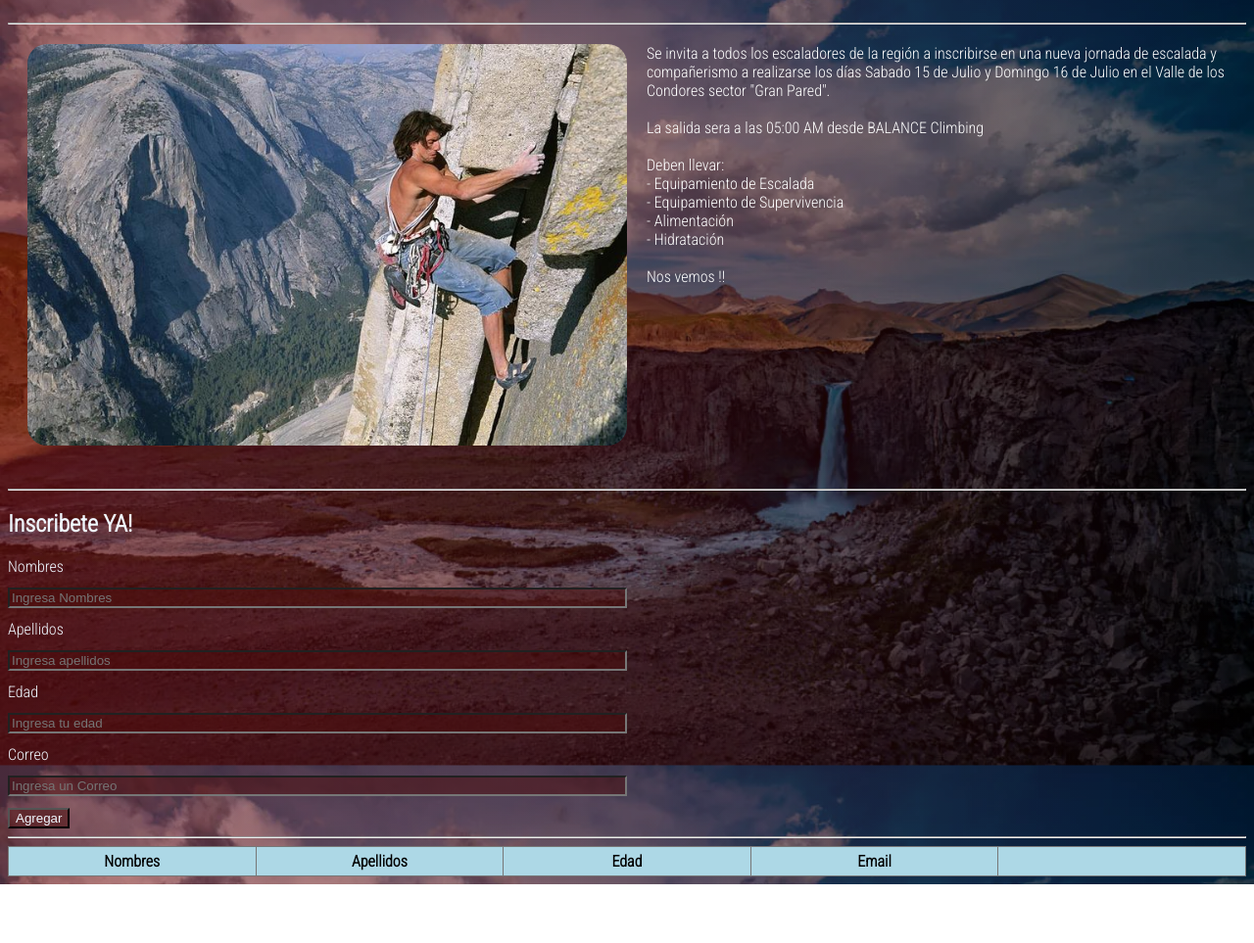
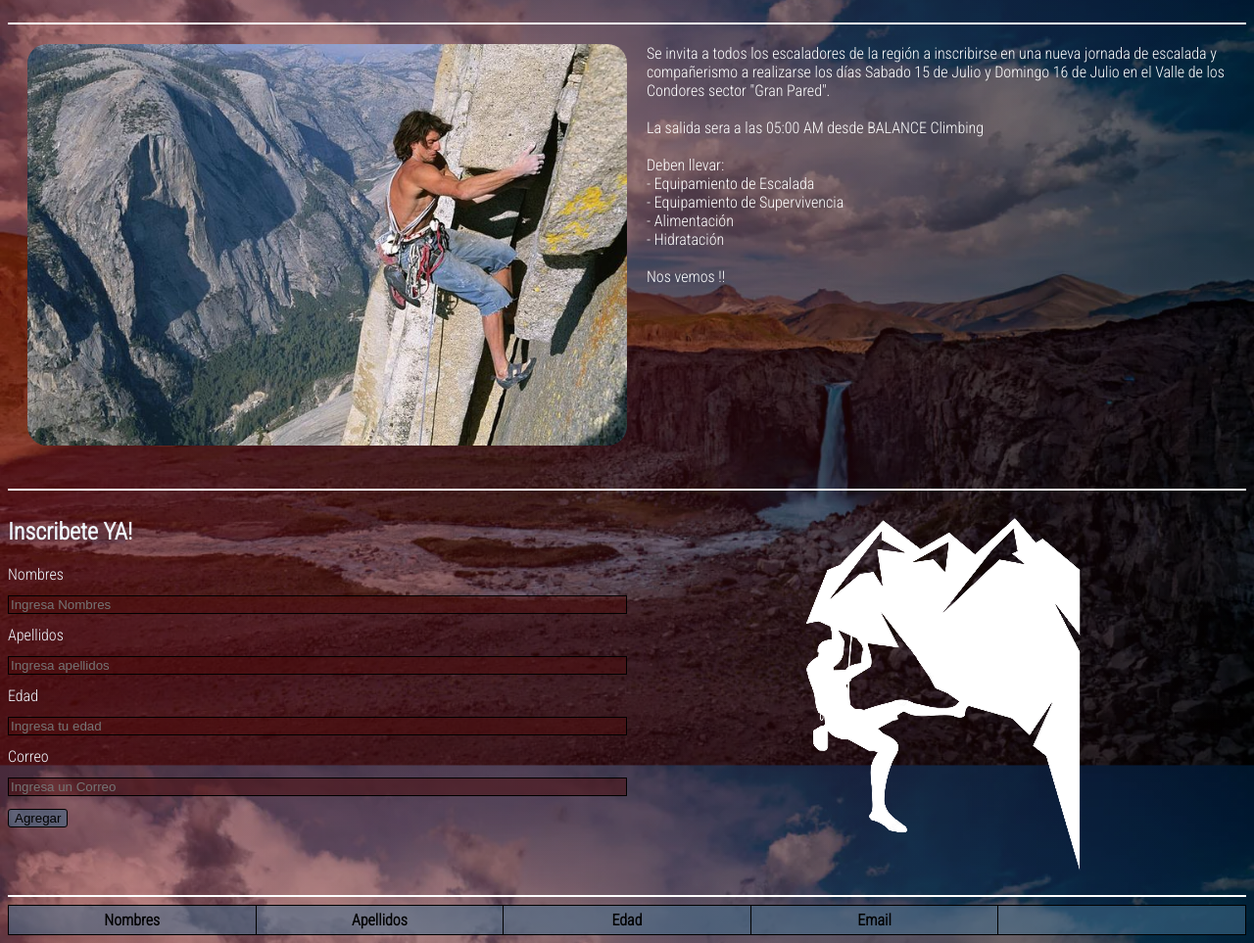
Before and after one commit to jgmoyano/Proyecto-2, a plain HTML site: page index.html in a window 1280 px wide. Shown: the part 74-1037 px from the top of the page at 98% size. Before the commit the page ends 977 px from the top, so only its background shows below. Drawn offline with Linux system fonts and the light colour scheme.

Commit message:
Se corrigen cosas de diseño

```diff
--- a/estilos.css
+++ b/estilos.css
@@ -28,9 +28,26 @@ body {
 
 }
 
+.main {
+    display: flex;
+}
+
+.main1 {
+    width: 50%;
+}
+
+.main2 {
+    width: 50%;
+    text-align: center;
+}
+
 .imagen img {
     width: 100%;
     border-radius: 20px;
+}
+
+hr {
+    border: solid 1px white
 }
 
 h2 {
@@ -44,11 +61,14 @@ form {
 input {
     background-color: rgba(78, 13, 13, 0.501);
     color: white;
+    border: solid 1px black;
 }
 
 button {
-    color: aliceblue;
-    background-color: rgba(78, 13, 13, 0.501);
+    color: rgb(0, 0, 0);
+    background-color: rgba(69, 111, 143, 0.541);
+    border: solid 1px black;
+    border-radius: 3px;
 }
 
 
@@ -57,7 +77,6 @@ button {
     flex-direction: column;
     gap: 12px;
 
-    max-width: 50%;
 }
 
 ul li {
@@ -75,11 +94,11 @@ table {
 table th,
 table td {
     padding: 5px;
-    border: solid 1px #777;
-    background-color:  rgba(255, 255, 255, 0.5);
+    border: solid 1px #000000;
+    background-color: rgba(255, 255, 255, 0.3);
 }
 
 table th {
-    background-color: lightblue;
+    background-color: rgba(69, 111, 143, 0.541);
     width: 20%;
 }
--- a/index.html
+++ b/index.html
@@ -20,7 +20,8 @@
 
         <div class="imagen"><img src="escalando.jpg" alt=""></div>
 
-        <div>Se invita a todos los escaladores de la región a inscribirse en una nueva jornada de escalada y compañerismo a realizarse
+        <div>Se invita a todos los escaladores de la región a inscribirse en una nueva jornada de escalada y
+            compañerismo a realizarse
             los días Sabado 15 de Julio y Domingo 16 de Julio en el Valle de los Condores sector "Gran Pared". <br> <br>
             La salida sera a las 05:00 AM desde BALANCE Climbing <br><br> Deben llevar: <br>- Equipamiento de Escalada
             <br>- Equipamiento de Supervivencia <br>- Alimentación <br>- Hidratación <br><br>Nos vemos !!
@@ -28,8 +29,8 @@
 
     </div>
     <hr>
-
-
+    <div class="main">
+        <div class="main1">
             <h2>Inscribete YA!</h2>
             <form onsubmit="addData(event)" class="formulario">
                 <label>Nombres</label>
@@ -49,6 +50,9 @@
                     <button type="submit" id="edit-btn" style="display: none;">Guardar</button>
                 </div>
             </form>
+        </div>
+        <div class="main2"><img src="escalador.png" alt=""></div>
+    </div>
     <hr>
     <table>
         <thead>
```
Also changed, not shown: escalador.png (added). Lines whose indentation alone changed are shown as unchanged.
